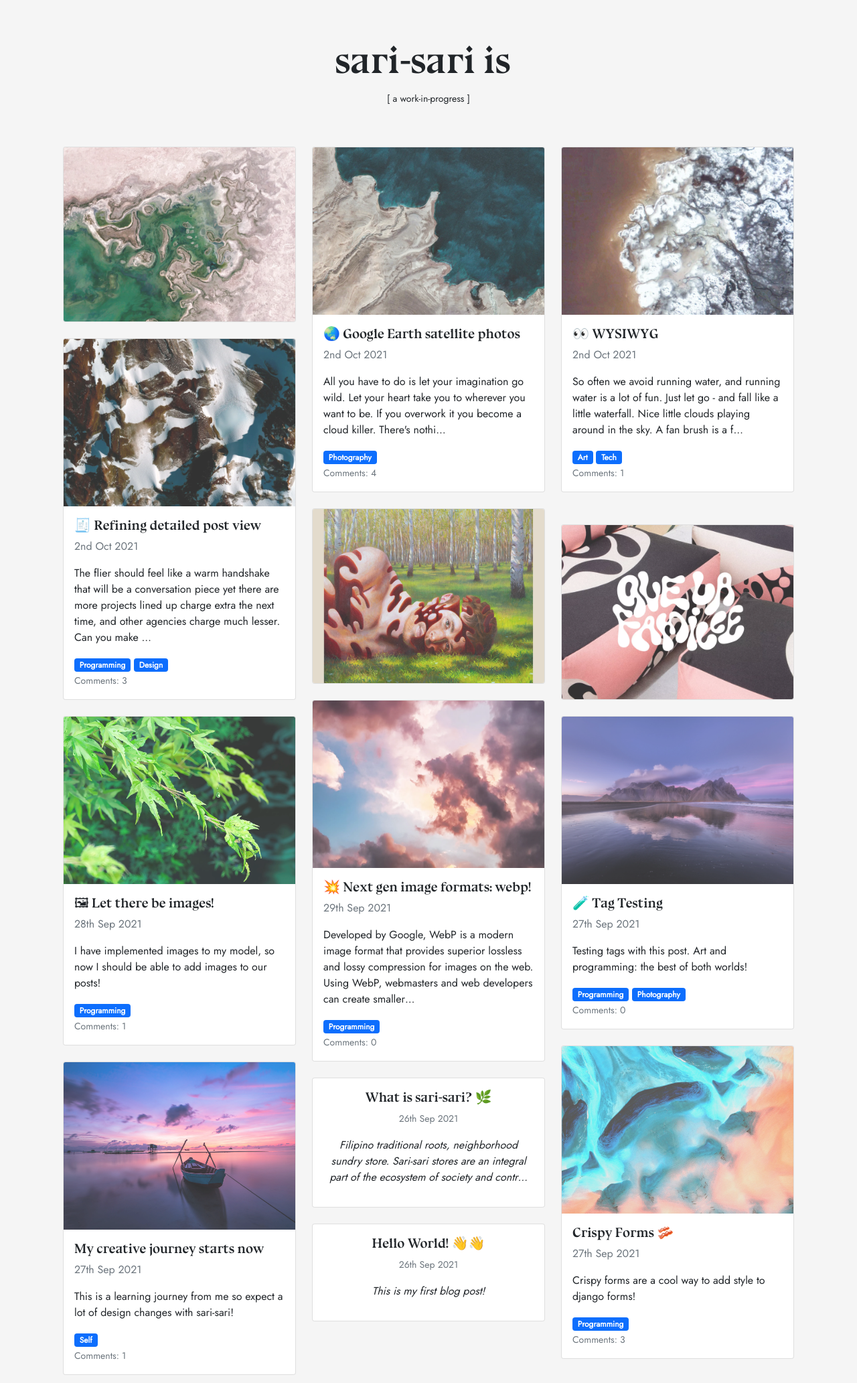
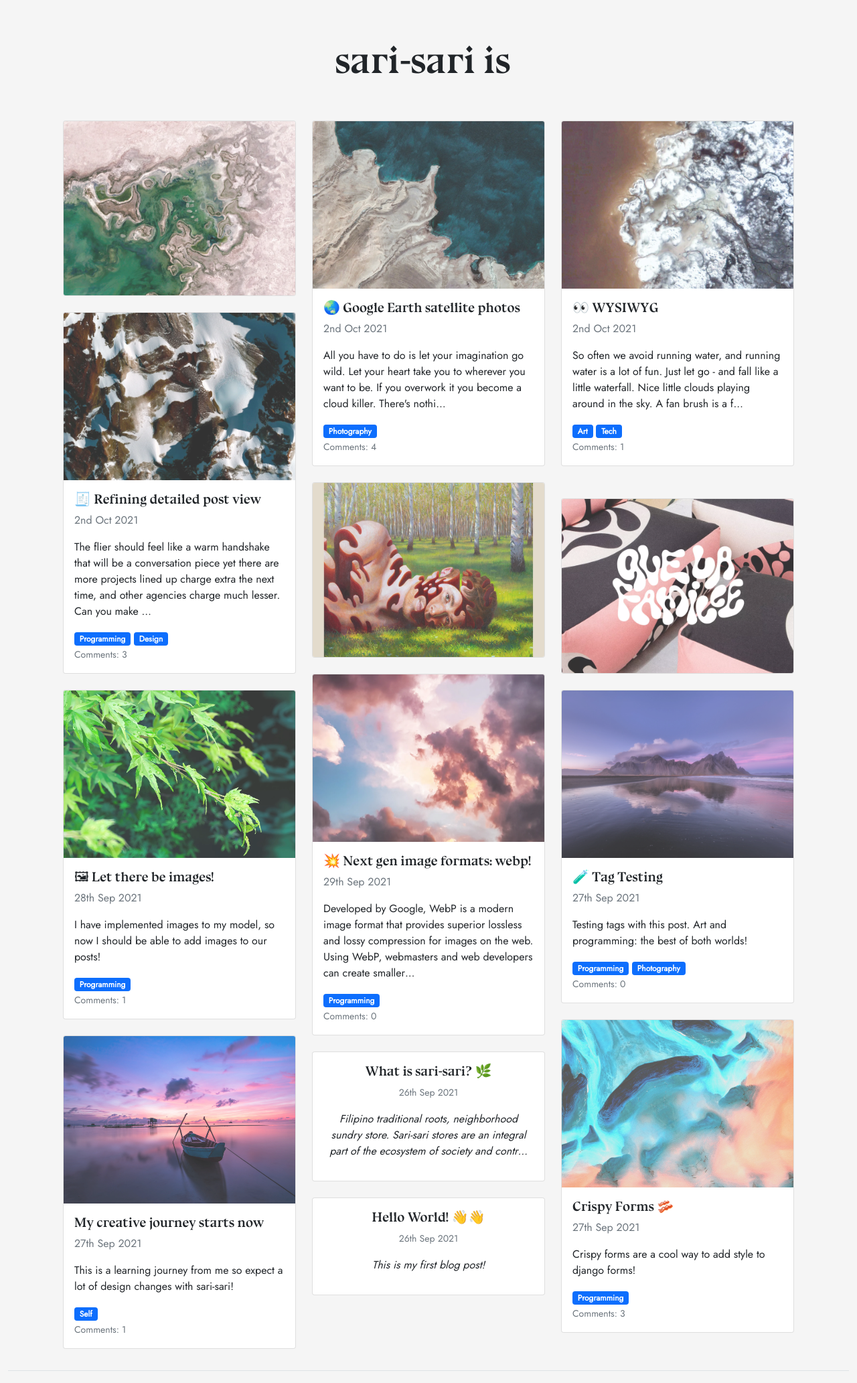
Before and after one commit to ajlaroya/heroku, a Django app: page / in a window 1280 px wide. Shown: the part 78-2143 px from the top of the page at 67% size. Run offline with Django 3.2, Linux system fonts and the light colour scheme; data comes from the database, SQL or seed files in the repository; both versions use the stored data as it was after the commit; some libraries are stand-ins or nearby versions.

Commit message:
longer text editor

```diff
--- a/sari_sari/blog/forms.py
+++ b/sari_sari/blog/forms.py
@@ -10,7 +10,7 @@ class PostForm(forms.ModelForm):
         # connects form fields to CSS class stylings
         widgets = {
             'title':forms.TextInput(attrs={'class':'textinputclass'}),
-            'text':forms.Textarea(attrs={'id':'mytextarea','name':'mytextarea'})
+            'text':forms.Textarea(attrs={'id':'mytextarea','name':'mytextarea','style':'height: 800px'})
         }
 
 class CommentForm(forms.ModelForm):
--- a/sari_sari/blog/templates/blog/base.html
+++ b/sari_sari/blog/templates/blog/base.html
@@ -42,7 +42,7 @@
       gtag('config', 'G-SMV1YCQZ99');
     </script>
 
-    <!-- Global site tag (gtag.js) - Google Analytics -->
+    <!-- Global site tag (gtag.js) - Google Ads -->
     <script async src="https://www.googletagmanager.com/gtag/js?id=UA-209124796-1"></script>
     <script>
       window.dataLayer = window.dataLayer || [];
--- a/sari_sari/blog/templates/blog/post_list.html
+++ b/sari_sari/blog/templates/blog/post_list.html
@@ -8,7 +8,6 @@
       <div class="wrapper">
         <h1 class="display-4 fw-normal brand typewriter">sari-sari is <span class="typed-text"></span><span class="cursor">&nbsp;</span></h1>
       </div>
-      <a class="btn btn-outline btn-sm" href="{% url 'about' %}">[ a work-in-progress ]</a>
     </div>
   </div>
 
--- a/sari_sari/sari_sari/settings.py
+++ b/sari_sari/sari_sari/settings.py
@@ -149,6 +149,7 @@ CRISPY_TEMPLATE_PACK = 'bootstrap4'
 # Configure Django App for Heroku.
 django_heroku.settings(locals())
 
+# Security
 SECURE_SSL_REDIRECT = True
 CSRF_COOKIE_SECURE = True
 SESSION_COOKIE_SECURE = True
```
Also changed, not shown: sari_sari/db.sqlite3.
